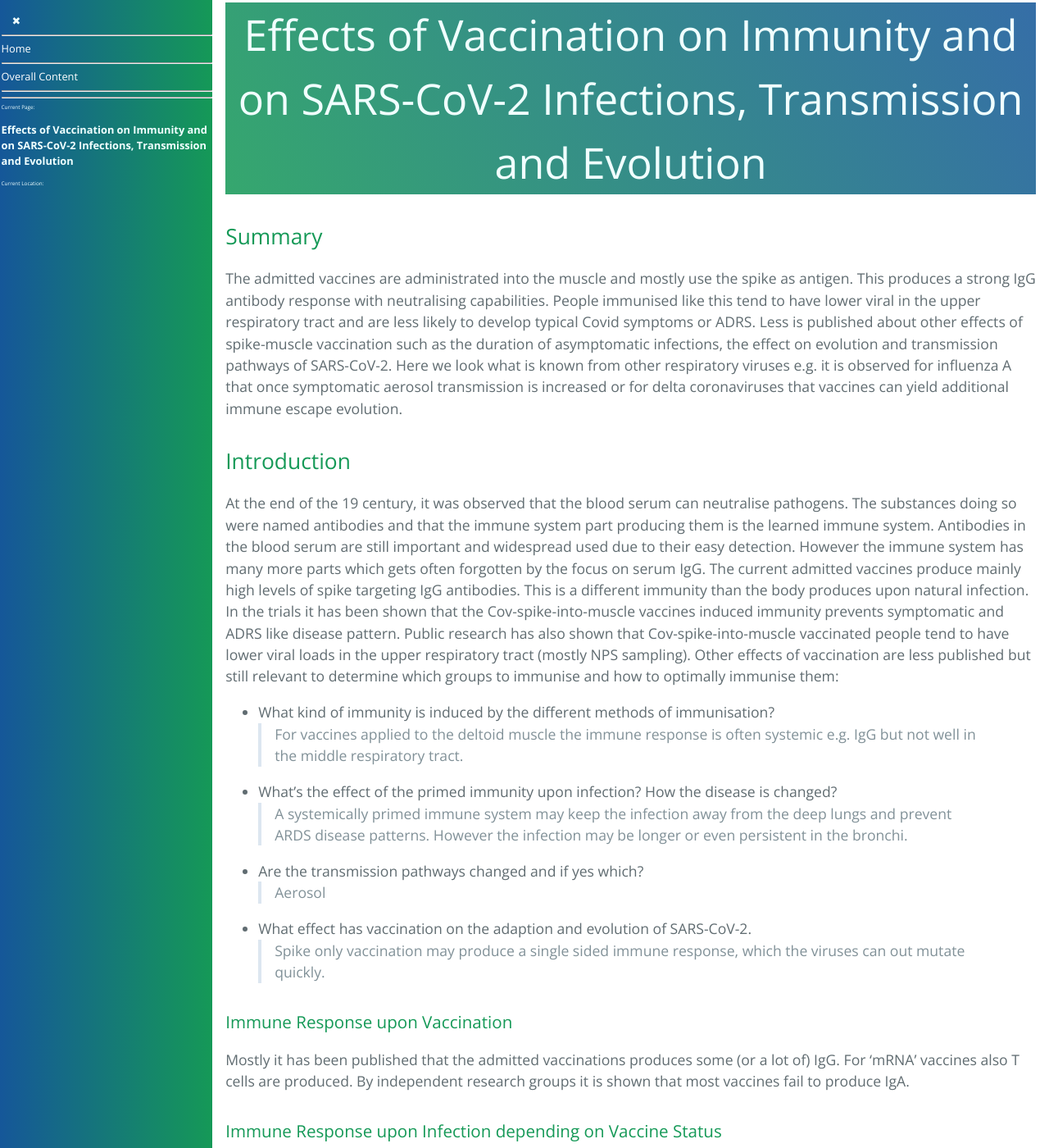
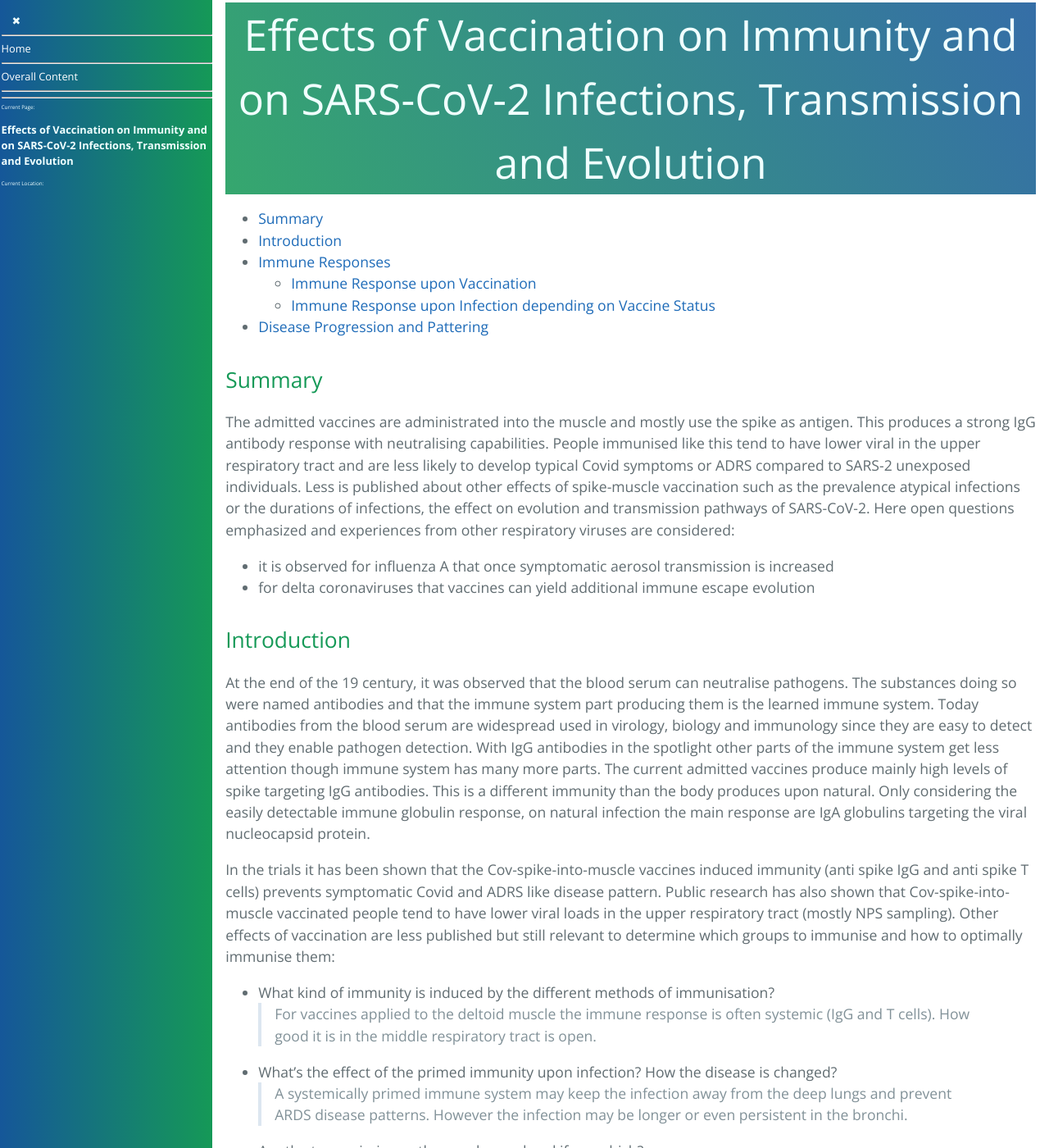
Before and after one commit to forestgrape/coronavirus, a Jekyll site: the page built from 10_vaccines/effects_on_covii.md, in a window 1280 px wide and 1400 px high. Shown: the whole window at 82% size. Built offline with Jekyll 4.4.1, drawn with Linux system fonts in a browser that asks for light colours; our own code applies the rules of GitHub Pages for plain Markdown files; some of the changed text lies outside the part shown.

Commit message:
formulations

```diff
--- a/10_vaccines/effects_on_covii.md
+++ b/10_vaccines/effects_on_covii.md
@@ -1,35 +1,56 @@
 # Effects of Vaccination on  Immunity and on SARS-CoV-2 Infections, Transmission and Evolution
 
+* [Summary](#summary)
+* [Introduction](#introduction)
+* [Immune Responses](#immune-responses)
+	* [Immune Response upon Vaccination](#immune-response-upon-vaccination)
+	* [Immune Response upon Infection depending on Vaccine Status](#immune-response-upon-infection-depending-on-vaccine-status)
+* [Disease Progression and Pattering](#disease-progression-and-pattering)
+
 ## Summary
-The admitted vaccines are administrated into the muscle and mostly use the spike as antigen. This produces a strong IgG antibody response with neutralising capabilities. People immunised like this tend to have lower viral in the upper respiratory tract and are less likely to develop typical Covid symptoms or ADRS. Less is published about other effects of spike-muscle vaccination such as the duration of asymptomatic infections, the effect on evolution and transmission pathways of SARS-CoV-2. Here we look what is known from other respiratory viruses e.g. it is observed for influenza A that once symptomatic aerosol transmission is increased or for delta coronaviruses that vaccines can yield additional immune escape  evolution.
+The admitted vaccines are administrated into the muscle and mostly use the spike as antigen. This produces a strong IgG antibody response with neutralising capabilities. People immunised like this tend to have lower viral in the upper respiratory tract and are less likely to develop typical Covid symptoms or ADRS compared to SARS-2 unexposed individuals. Less is published about other effects of spike-muscle vaccination such as the prevalence atypical infections or the durations of infections, the effect on evolution and transmission pathways of SARS-CoV-2. Here open questions emphasized and experiences from other respiratory viruses are considered:
+* it is observed for influenza A that once symptomatic aerosol transmission is increased
+* for delta coronaviruses that vaccines can yield additional immune escape  evolution
 
 ## Introduction
-At the end of the 19 century, it was observed that the blood serum can neutralise pathogens. The substances doing so were named antibodies and that the immune system part producing them is the learned immune system. Antibodies in the blood serum are still important and widespread used due to their easy detection. However the immune system has many more parts which gets often forgotten by the focus on serum IgG. The current admitted vaccines produce mainly high levels of spike targeting IgG antibodies. This is a different immunity than the body produces upon natural infection. In the trials it has been shown that the Cov-spike-into-muscle vaccines induced immunity prevents symptomatic and ADRS like disease pattern. Public research has also shown that Cov-spike-into-muscle vaccinated people tend to have lower viral loads in the upper respiratory tract (mostly NPS sampling). Other effects of vaccination are less published but still relevant to determine which groups to immunise and how to optimally immunise them:
+At the end of the 19 century, it was observed that the blood serum can neutralise pathogens. The substances doing so were named antibodies and that the immune system part producing them is the learned immune system. Today antibodies from the blood serum are widespread used in virology, biology and immunology since they are easy to detect and they enable pathogen detection. With IgG antibodies in the spotlight other parts of the immune system get less attention though immune system has many more parts.
+The current admitted vaccines produce mainly high levels of spike targeting IgG antibodies. This is a different immunity than the body produces upon natural. Only considering the easily detectable immune globulin response, on natural infection the main response are IgA globulins targeting the viral nucleocapsid protein.
+
+In the trials it has been shown that the Cov-spike-into-muscle vaccines induced immunity (anti spike IgG and anti spike T cells) prevents symptomatic Covid and ADRS like disease pattern. Public research has also shown that Cov-spike-into-muscle vaccinated people tend to have lower viral loads in the upper respiratory tract (mostly NPS sampling). Other effects of vaccination are less published but still relevant to determine which groups to immunise and how to optimally immunise them:
 * What kind of immunity is induced by the different methods of immunisation?
-	> For vaccines applied to the deltoid muscle the immune response is often systemic e.g. IgG but not well in the middle respiratory tract.
+	> For vaccines applied to the deltoid muscle the immune response is often systemic (IgG and T cells). How good it is in the middle respiratory tract is open.
 
 * What's the effect of the primed immunity upon infection? How the disease is changed?
 	> A systemically primed immune system may keep the infection away from the deep lungs and prevent ARDS disease patterns. However the infection may be longer or even persistent in the bronchi.
 
 * Are the transmission pathways changed and if yes which?
-	> Aerosol
+	> Infections in the bronchi can yield aerosol spreading while having no or few symptoms
 
 * What effect has vaccination on the adaption and evolution of SARS-CoV-2.
-	> Spike only vaccination may produce a single sided immune response, which the viruses can out mutate quickly.
+	> Spike only vaccination produces a strong but possibly narrow immune response, which the viruses possibly outmutate ([Coronavirus Immune Evasion](../4_immunological/immune_evasion.md))
+
+## Immune Responses
 
 ### Immune Response upon Vaccination
-Mostly it has been published that the admitted vaccinations produces some (or a lot of) IgG. For 'mRNA' vaccines also T cells are produced. By independent research groups it is shown that most vaccines fail to produce IgA.
+* The admitted vaccinations produces at least some and often a lot of anti spike IgG.
+* Usually also anti spike T cells are induced, which has been shown in the case of the Biontech vaccine.
+* By independent research groups it is shown that most vaccines fail to produce IgA.
 
 ### Immune Response upon Infection depending on Vaccine Status
-However few is published about what happens upon infection.
+Few is published about what happens upon infection.
 * Are the IgG globulins up-scaled? Stay they constant because they are already high enough or the body judges them as not adequate against respiratory infections?
 * Are the IgA globulins up-scaled? More quickly than at SARS-2 unexposed people?  // It can be that the main protection of the vaccines results from the knowledge of the antibodies to target SARS-2 and not from the IgG levels in the blood. If that's the case much lower doses of vaccines could be sufficient - offering near the same protection at lower risks for unwanted effects.
 
-### Disease Progression and Pattering
-How the vaccination primed immune system alters SARS-CoV-2 infections is unclear:
+## Disease Progression and Pattering
+
+> in work and incomplete
+
+Background: For vaccinated people at baseline there's much IgG but few IgA ([Immune Responses](#immune-responses)). The viruses may be mainly prevented from infecting the alveoli (which corresponds to the observations that vaccines reduce the frequency of ARDS).
+
+
+
+*
+
+There are open questions, how the vaccination primed immune system alters SARS-CoV-2 infections:
 * Which locations are infected? Or concretely in which specimens SARS-2 RNA is detected? In NPS samples, saliva samples, endotracheal lavage fluid, bronchealveolar lavage fluid? E.g. it could be that mainly the bronchi are infected but not the alveoli. This is possible since the bronchial epithelium is less protected by IgG, but the alveolar cells are protected by IgG.
-* Is the clearance faster or slower. Longer infection durations or even persistent infections are possible if the only the bronchial epithelium but not the alveolar macrophages are infected, in this case there may be no strong immune response.
-
-Background: For vaccinated people at baseline there's much IgG but few IgA. The viruses may be mainly prevented from infecting the alveoli (which corresponds to the observations that vaccines reduce the frequency of ARDS).
-
-For
+* Is the clearance faster or slower. Longer infection durations or even persistent infections are possible in the bronchial epithelium.
```
